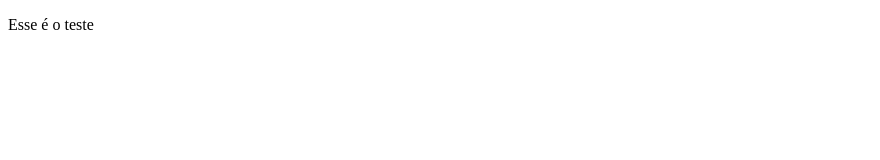
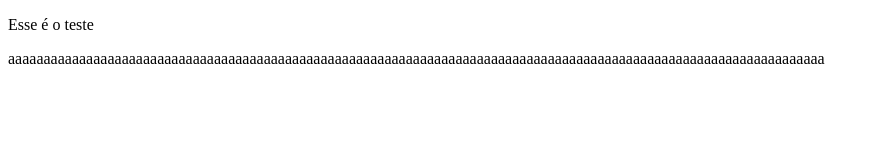
Before and after one commit to JosePedro-07/JosePedro-07.github.io, a plain HTML site: page index.html in a window 1280 px wide. Shown: the whole page, without its empty margins (0-880 px from the left). Drawn offline with Linux system fonts and the light colour scheme.

Commit message:
uma linha AAAaaaaaaaaaaaaaa

```diff
--- a/index.html
+++ b/index.html
@@ -6,6 +6,8 @@
     <title>Aoro Joias</title>
 </head>
 <body>
-    <p>Esse é o teste </p>
+    <p>Esse é o teste</p>
+    aaaaaaaaaaaaaaaaaaaaaaaaaaaaaaaaaaaaaaaaaaaaaaaaaaaaaaaaaaaaaaaaaaaaaaaaaaaaaaaaaaaaaaaaaaaaaaaaaaaaaaaaaaaaaaaaaaa
+
 </body>
 </html>
```
